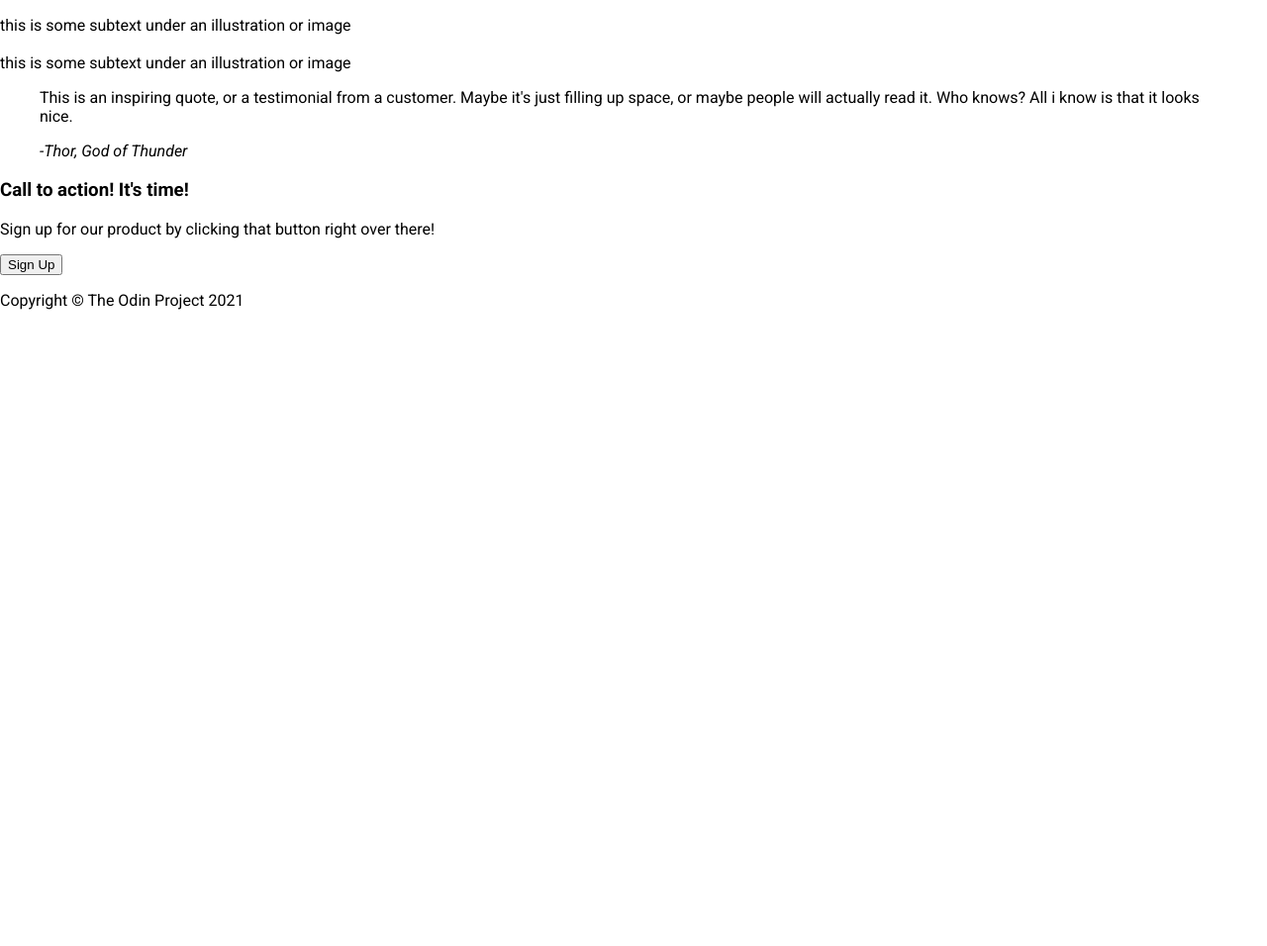
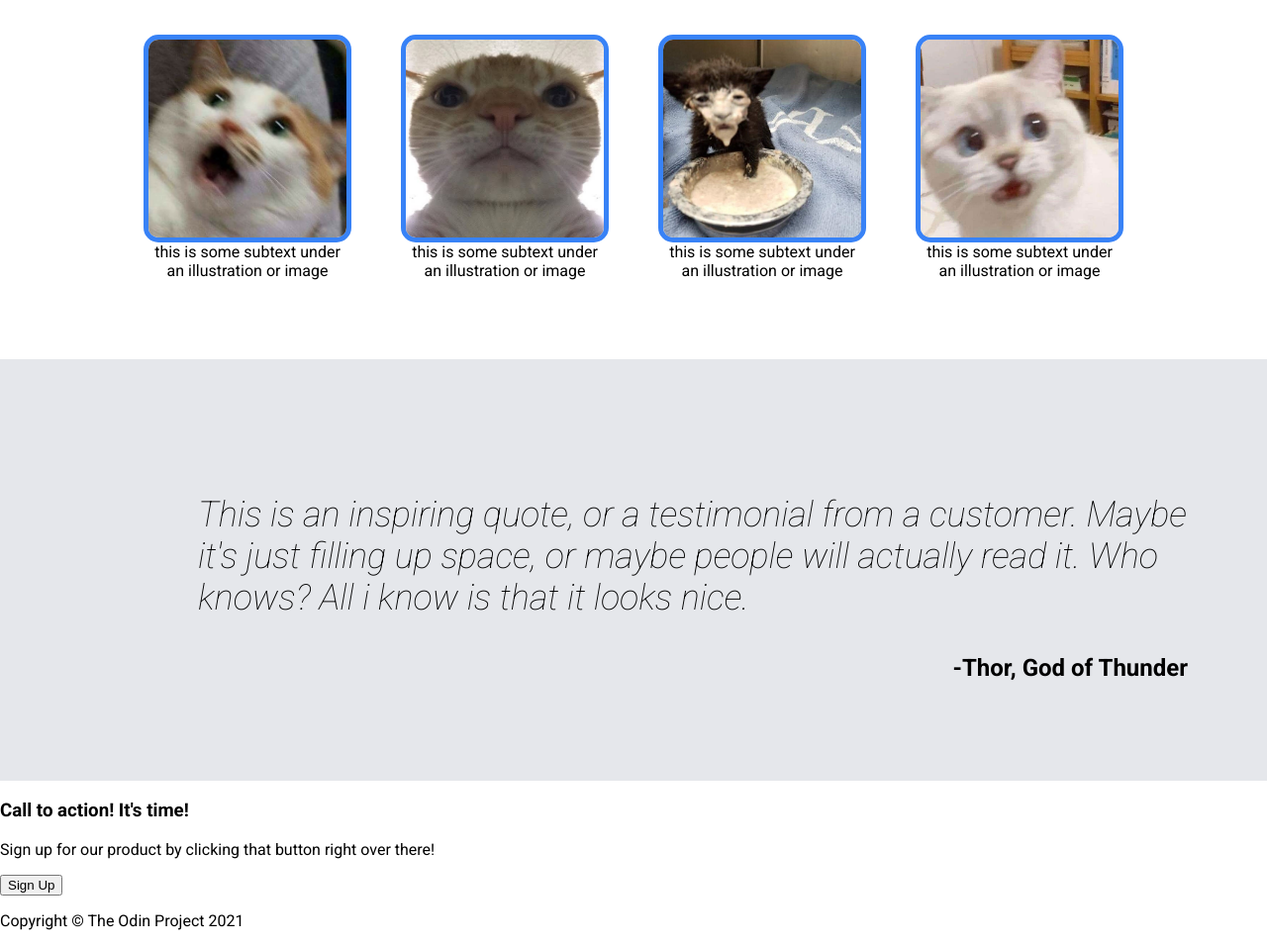
Before and after one commit to slavidkent/odin-landing-page, a plain HTML site: page index.html in a window 1280 px wide. Shown: the part 692-1648 px from the top of the page at 99% size. Before the commit the page ends 1021 px from the top, so only its background shows below. Drawn offline with Linux system fonts and the light colour scheme.

Commit message:
Add info and quote section
some image is added into info

```diff
--- a/index.html
+++ b/index.html
@@ -36,21 +36,21 @@
         </div>
         <div id="info">
             <h2>Some random information.</h2>
-            <div>
-                <div>
-                    <img src="" alt="">
+            <div class="info-img-collections">
+                <div class="img-set">
+                    <img src="imgs/cat1.jpg" alt="cat">
                     <figcaption>this is some subtext under an illustration or image</figcaption>
                 </div>
-                <div>
-                    <img src="" alt="">
+                <div class="img-set">
+                    <img src="imgs/cat2.jpg" alt="cat">
                     <figcaption>this is some subtext under an illustration or image</figcaption>
                 </div>
-                <div>
-                    <img src="" alt="">
+                <div class="img-set">
+                    <img src="imgs/cat3.jpg" alt="cat">
                     <figcaption>this is some subtext under an illustration or image</figcaption>
                 </div>
-                <div>
-                    <img src="" alt="">
+                <div class="img-set">
+                    <img src="imgs/cat4.jpg" alt="cat">
                     <figcaption>this is some subtext under an illustration or image</figcaption>
                 </div>
             </div>
--- a/styles.css
+++ b/styles.css
@@ -72,3 +72,54 @@ ul a {
   border-radius: 5px;
   object-fit: cover;
 }
+
+#info{
+    display: flex;
+    flex-direction: column;
+    align-items: center;
+    padding:50px 100px;
+}
+
+#info h2{
+  font-size: 36px;
+  font-weight: bolder;
+  color: #1f2937;
+}
+.info-img-collections{
+  display: flex;
+}
+.info-img-collections img{
+  border-radius: 15px;
+  border: 5px solid #3882f6;
+  width:200px;
+}
+.img-set{
+  display: flex;
+  flex-direction: column;
+  align-items: center;
+  width:200px;
+  margin:30px;
+  text-align: center;
+}
+
+#quote{
+  background-color: #e5e7eb;
+  padding:100px 200px;
+}
+#quote blockquote{
+  display: flex;
+  flex-direction: column;
+  width:1000px;
+  margin: 0 auto;
+}
+#quote p{
+  font-weight: 200;
+  font-style: italic;
+  font-size: 36px;
+}
+#quote cite{
+  align-self: flex-end;
+  font-weight: bold;
+  font-size: 24px;
+  font-style: normal;
+}
```
